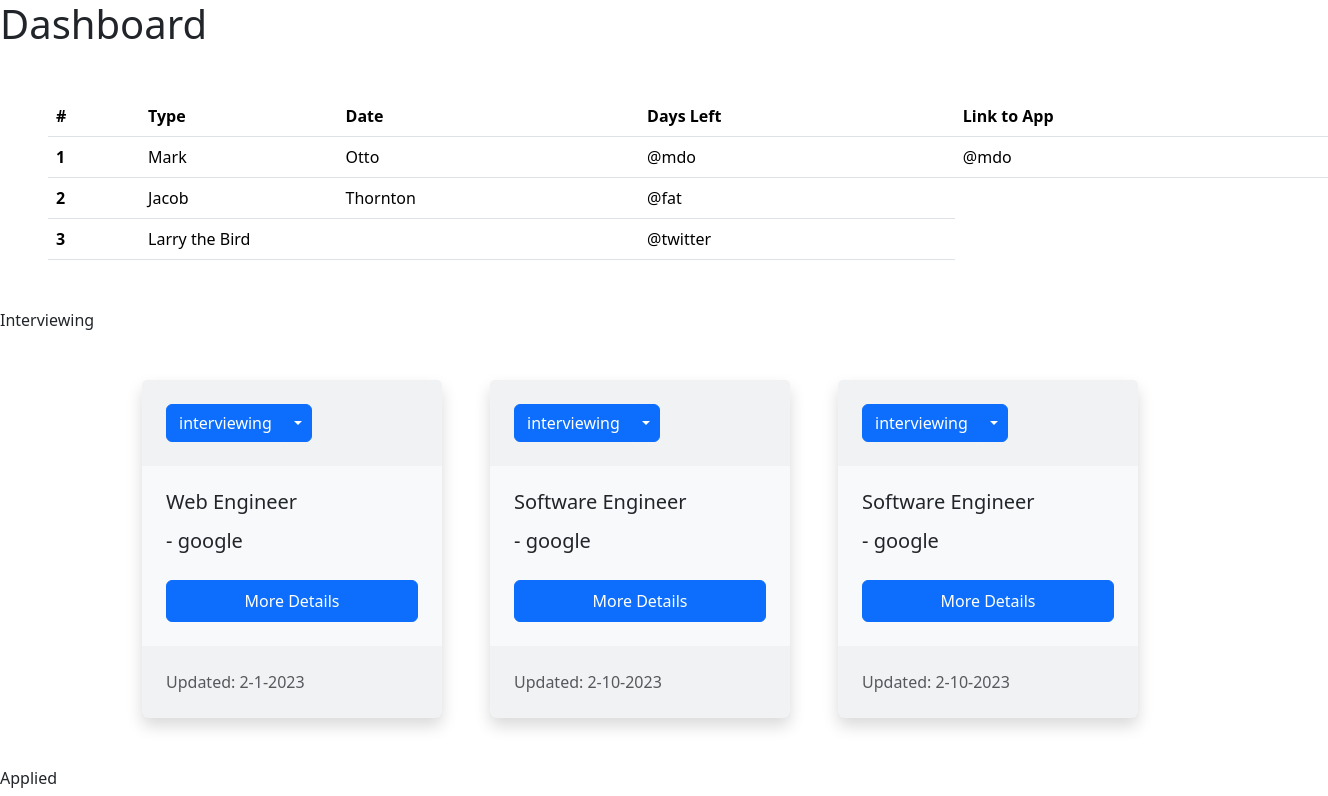
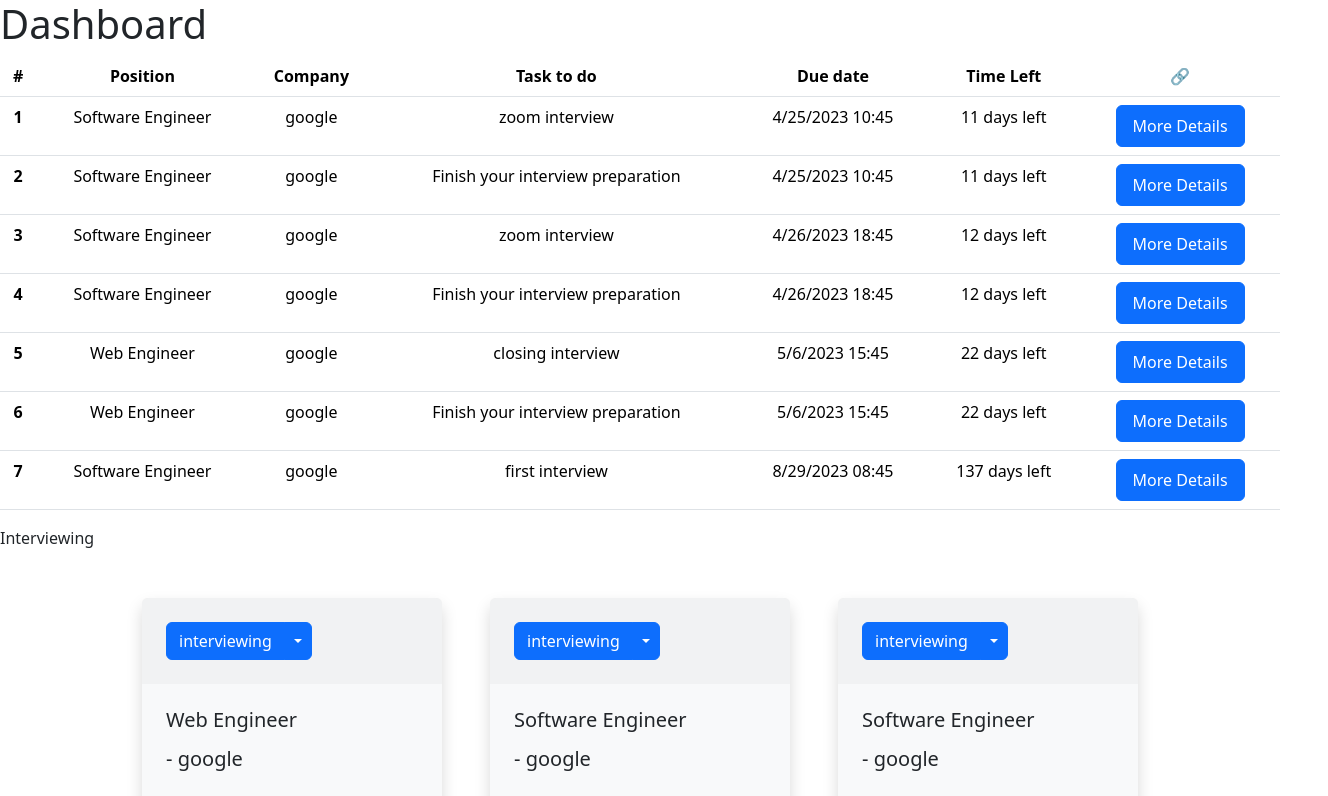
Before and after one commit to pterofighter-s-organization/apptracker, a React (Create React App) app in the folder frontend/: page / in a window 1280 px wide. Shown: the top 796 px of the page, 1328 px wide, since content can reach past the window. Built offline with nearby package versions, Linux system fonts and the light colour scheme.

Commit message:
finish the ui for dashboard

```diff
--- a/frontend/src/components/StatusButton/StatusButtonContainer.js
+++ b/frontend/src/components/StatusButton/StatusButtonContainer.js
@@ -25,6 +25,7 @@ export default function StatusButtonContainer({ appStatus, newStatus}) {
                 className={`btn btn-${statusMapColor[appStatus]} dropdown-toggle dropdown-toggle-split`}
                 data-bs-toggle="dropdown" aria-expanded="false"
             >
+                {/* not show on the page, but for reference */}
                 <span className="visually-hidden">Toggle Dropdown</span>
             </button>
             <ul className="dropdown-menu">
--- a/frontend/src/components/Test/CardTest.js
+++ b/frontend/src/components/Test/CardTest.js
@@ -21,7 +21,10 @@ let applications = [
         salary: "90k - 120k",
         dateEdited: "2-1-2023",
         appointments: [
-            ("Closing interview","5-6-2023","15:45"),
+            {
+                title: "closing interview",
+                date: "5/6/2023 15:45",
+            },
         ],
         interviewPrep: false,
     },
@@ -52,8 +55,14 @@ let applications = [
         salary: "80k - 110k",
         dateEdited: "2-10-2023",
         appointments: [
-            ("Technical interview","4-28-2023","15:00"),
-            ("zoom interview","4-28-2023","19:25"),
+            {
+                title: "first interview",
+                date: "8/29/2023 08:45",
+            },
+            {
+                title: "zoom interview",
+                date: "4/26/2023 18:45",
+            },
         ],
         interviewPrep: false,
     },
@@ -84,9 +93,10 @@ let applications = [
         salary: "80k - 110k",
         dateEdited: "2-10-2023",
         appointments: [
-            ("Intro interview","4-29-2023","14:00"),
-            ("Tech interview","4-31-2023","20:45"),
-            ("Closing interview","5-3-2023","13:45"),
+            {
+                title: "zoom interview",
+                date: "4/25/2023 10:45",
+            },
         ],
         interviewPrep: true,
     },
--- a/frontend/src/components/UrgentTask/TaskOrganization/TaskOrganization.js
+++ b/frontend/src/components/UrgentTask/TaskOrganization/TaskOrganization.js
@@ -1,50 +1,107 @@
 
-export function FindTaskOnApp ( app, tasks ) {
-    console.log(app)
+export function findTaskOnApp ( app, tasks ) {
+
+    //0 - appointment
+    //1 - Finish interview prep
+    //find and organize task that are useful and important
+
     const id = app.id
+    const position = app.position
+    const company = app.company
     const appointments = app.appointments
+    const today = new Date(Date.now())
+    const timeInHours = today.toLocaleTimeString('it-IT').split(":")
+    const date = today.toLocaleString('en-US', { timeZone: 'UTC' }).replaceAll(",", "").split(" ")[0] + " " + timeInHours[0] + ":" + timeInHours[1]
+
+    const earliestAppointment = findEarliestAppointment(appointments) // if -1 then theres no appointment
+    const timeDue = dateIntoString(earliestAppointment.date)
+
+    const indexOftheAppointment = earliestAppointment.index
+
+    if(indexOftheAppointment == -1){
+        tasks.push(
+            {
+                appId: id,
+                position: position,
+                company: company,
+                priority : 0,
+                title: "Remember to track your next meeting time",
+                date: date,
+                timeDue: date,
+            }
+        )
+    }else{
+        appointments.slice(indexOftheAppointment).forEach(appointment =>{
+            tasks.push(
+                {
+                    appId: id,
+                    position: position,
+                    company: company,
+                    priority: 0,
+                    title: appointment.title,
+                    date: appointment.date,
+                    timeDue: appointment.date,
+                }
+            )
+        })
+    }
+
+    tasks.push(
+        {
+            appId: id,
+            position: position,
+            company: company,
+            priority: 1,
+            title: "Finish your interview preparation",
+            date: date,
+            timeDue: timeDue,
+        }
+    )
 }
 
-export function FindDaysLeftOnTask ( task ) {
+export function dateIntoString ( time ) {
+
+    const date = new Date(time)
+    const timeInHours = date.toLocaleTimeString('it-IT').split(":")
+    return date.toLocaleString('en-US', { timeZone: 'UTC' }).replaceAll(",", "").split(" ")[0] + " " + timeInHours[0] + ":" + timeInHours[1]
+}
+
+export function findTimeDifference ( time1, time2 ) {
+
+    //difference between time 2 and time 1
+    const date1 = new Date(time1)
+    const date2 = new Date(time2)
+    const daysLeftInMs = (date1 - date2)
+    const daysLeft = Math.floor(daysLeftInMs/ (1000 * 60 * 60 * 24))
+    const yearsLeft = date1.getFullYear() - date2.getFullYear();
+    const monthsLeft = date1.getMonth() - date2.getMonth();
+    const totalMonthsLeft = yearsLeft * 12 + monthsLeft
+    const hoursLeft = Math.floor((daysLeftInMs % (1000 * 60 * 60 * 24)) / (1000 * 60 * 60))
+
+    return { daysLeft, hoursLeft, yearsLeft, monthsLeft, totalMonthsLeft }
+}
+
+export function findEarliestAppointment ( appointments ) {
+
+    for(let i=0; i < appointments.length; i++) {
+        const appointment = appointments[i]
+        const timeDiff = findTimeDifference(appointment.date, Date.now())
+        if(timeDiff.daysLeft >= 0){
+            return { date: appointment.date, index: i }
+        }
+    }
+
+    //index of that appointment
+    return { date: Date.now(), index: -1 }
+}
+
+export function findDaysLeftOnTask ( task ) {
 
     //seeing one appointment
-    //find 3 days left, 2 days left, 1 day left
+    //find 3 days date1, 2 days date1, 1 day date1
     //1 week ago
-    //0 - appointment
-    //1 - Finish interview prep
-    //return its priority and
 
-    const test = [
-        (0, "note1", "5-5-2023"),
-        (1, "note2", "4-28-2023"),
-    ]
-
-    const testDate = new Date("4-28-2023 4:30")
-    const today = new Date(Date.now())
-    console.log(today)
-    console.log(testDate)
-    const daysLeftInMs = (testDate - today) //milliseconds rn
-    if (daysLeftInMs < 0){
-        console.log("negative")
-    } else {
-
-    }
-    const daysLeft = Math.floor(daysLeftInMs/ (1000 * 60 * 60 * 24))
-    const hoursLeft = Math.floor((daysLeftInMs % (1000 * 60 * 60 * 24)) / (1000 * 60 * 60))
-    console.log(daysLeft, hoursLeft)
-    // / (1000 * 60 * 60 * 24)
-
-
-    //28 days away
-    //0 = today
-    const res = [
-        (0,"note1", "4-23-2023"),
-        (1,"note3", "4-22-2023"),
-        (2,"note4", "4-28-2023"),
-        (28,"note5", "5-5-2023"),
-    ]
-
-    return res
+    task.timeDiff = findTimeDifference( task.timeDue, Date.now() )
 }
 
 export function RankTask ( tasks ) {
--- a/frontend/src/components/UrgentTask/UrgentTaskContainer.js
+++ b/frontend/src/components/UrgentTask/UrgentTaskContainer.js
@@ -1,5 +1,5 @@
 import { useEffect, useState } from "react"
-import { FindDaysLeftOnTask, FindTaskOnApp } from "./TaskOrganization/TaskOrganization"
+import { findDaysLeftOnTask, findTaskOnApp, findTimeDifference } from "./TaskOrganization/TaskOrganization"
 import UrgentTaskPresentation from "./UrgentTaskPresentation"
 
 export default function UrgentTaskContainer( { apps } ){
@@ -14,24 +14,36 @@ export default function UrgentTaskContainer( { apps } ){
 
     //every app that comes into this container, expect they have appointment and interview prep property
 
-
-    let unwrappedData = []
-
-    //unwrap
     apps.map((app) => {
-        FindTaskOnApp(app, unwrappedData)
+        app.appointments.sort((a, b) => new Date(a.date) - new Date(b.date))
     })
 
-    // const dateData = apps.fill().map((app) => {
-    //     return FindDaysLeftOnTask(app)
-    // })
+    let taskData = []
+    //unwrap to find specific task
+    apps.map((app) => {
+        findTaskOnApp(app, taskData)
+    })
 
-    const rankedData = []
+    taskData.map((task) => {
+        findDaysLeftOnTask(task)
+    })
+
+    taskData.sort((a,b) => {
+        const time1 = new Date(a.timeDue).getTime() - new Date(Date.now())
+        const time2 = new Date(b.timeDue).getTime() - new Date(Date.now())
+        return time1 - time2
+    })
 
     //this deals with the loading state of it and the actual table
     return(
         <>
-            <UrgentTaskPresentation displayData={rankedData}/>
+            {taskData ?
+                <UrgentTaskPresentation displayData={taskData}/>
+                :
+                <>
+                    <h1>Loading...</h1>
+                </>
+            }
         </>
     )
 }
--- a/frontend/src/components/UrgentTask/UrgentTaskPresentation.js
+++ b/frontend/src/components/UrgentTask/UrgentTaskPresentation.js
@@ -1,6 +1,6 @@
 import { Link } from "react-router-dom";
 
-export default function UrgentTaskPresentation() {
+export default function UrgentTaskPresentation({ displayData }) {
     //temp navbar for testing purposes
     //col-1 = task number
     //col-2 = task type
@@ -8,38 +8,62 @@ export default function UrgentTaskPresentation() {
     //col-4 = days left
     //col-5 = link button
 
+    // {
+    //     appId: id,
+    //     priority: 0,
+    //     title: appointment.title,
+    //     date: appointment.date,
+    //     timeDue: appointment.date,
+    // }
+
+    let count = 1
+
     return (
         <>
-            <table class="table m-5">
+            <table class="table text-center">
                 <thead>
                     <tr>
                         <th scope="col">#</th>
-                        <th scope="col">Type</th>
-                        <th scope="col">Date</th>
-                        <th scope="col">Days Left</th>
-                        <th scope="col">Link to App</th>
+                        <th scope="col">Position</th>
+                        <th scope="col">Company</th>
+                        <th scope="col">Task to do</th>
+                        <th scope="col">Due date</th>
+                        <th scope="col">Time Left</th>
+                        <th scope="col">🔗</th>
                     </tr>
                 </thead>
-                <tbody>
-                    <tr>
-                        <th scope="row">1</th>
-                        <td>Mark</td>
-                        <td>Otto</td>
-                        <td>@mdo</td>
-                        <td>@mdo</td>
-                    </tr>
-                    <tr>
-                        <th scope="row">2</th>
-                        <td>Jacob</td>
-                        <td>Thornton</td>
-                        <td>@fat</td>
-                    </tr>
-                    <tr>
-                        <th scope="row">3</th>
-                        <td colspan="2">Larry the Bird</td>
-                        <td>@twitter</td>
-                    </tr>
-                </tbody>
+                {displayData.length > 0 ?
+                    <tbody>
+                        {displayData.map((task) => (
+                            <tr>
+                                <th scope="row" key={count} > {count++} </th>
+                                <td>{task.position}</td>
+                                <td>{task.company}</td>
+                                <td>{task.title}</td>
+                                <td>{task.timeDue}</td>
+                                <td>{task.timeDiff.daysLeft} days left </td>
+                                <td>
+                                    <Link to={displayData.link} className="card-text btn btn-primary p-2 px-3">
+                                        <div className="">
+                                            More Details
+                                        </div>
+                                    </Link>
+                                </td>
+                            </tr>
+                        ))}
+                    </tbody>
+                    :
+                    <tbody>
+                        <tr>
+                            <th scope="row" key={count} > {count++} </th>
+                            <td></td>
+                            <td></td>
+                            <td>No interviewing applications at the momment</td>
+                            <td></td>
+                            <td></td>
+                        </tr>
+                    </tbody>
+                }
             </table>
         </>
     )
```
